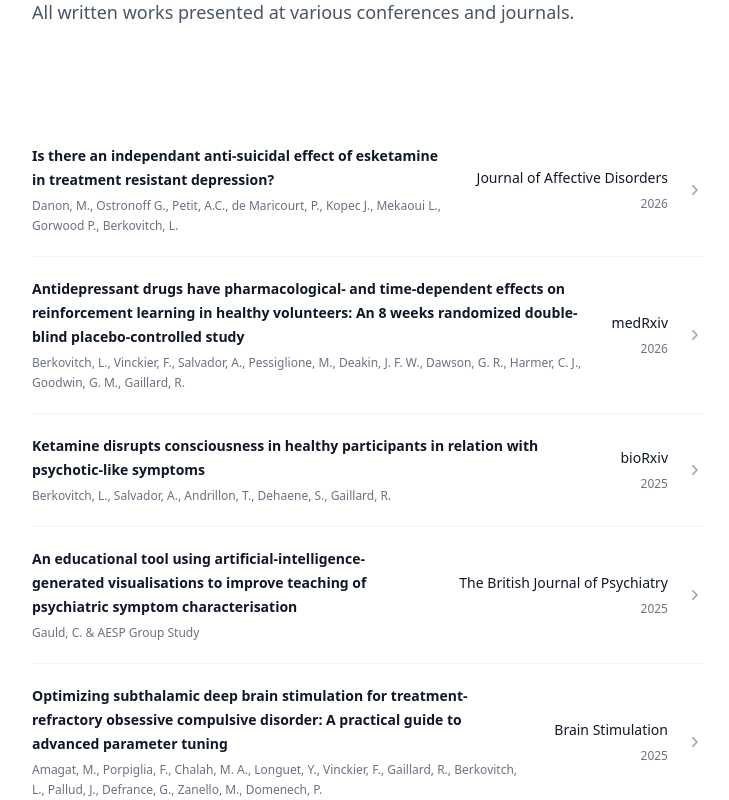
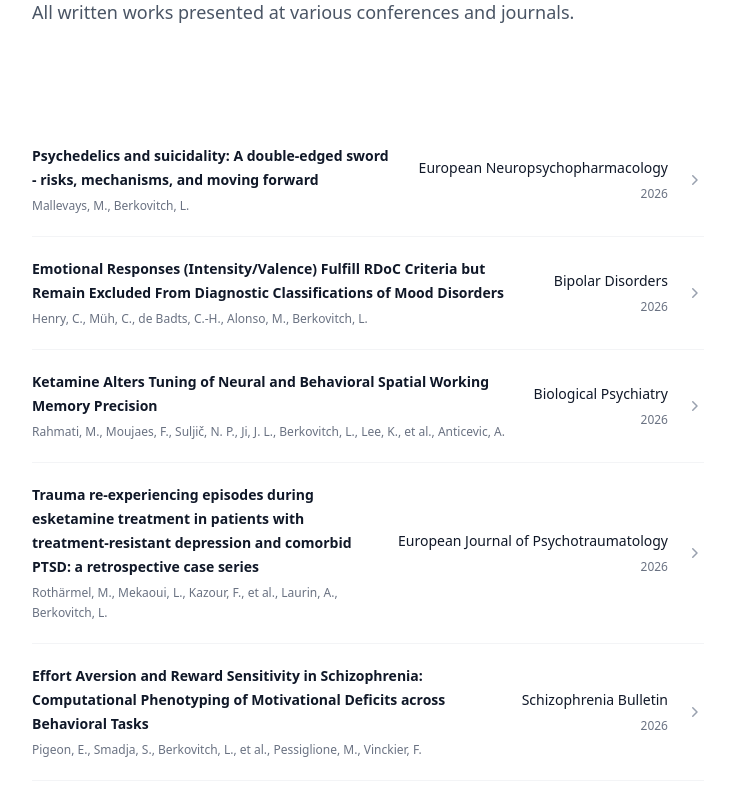
Before and after one commit to lucieberko/website, a Next.js app: page /en/publications in a window 1280 px wide. Shown: the part 1160-1960 px from the top of the page, without its empty margins (272-1001 px from the left). Built offline with nearby package versions, Linux system fonts and the light colour scheme.

Commit message:
update conf and publications

```diff
--- a/components/news.tsx
+++ b/components/news.tsx
@@ -3,7 +3,16 @@
 import { useTranslations } from 'next-intl';
 
 const posts = [
-
+  {
+    id: 4,
+    titleKey: 'pub4.title',
+    href: 'https://www.youtube.com/watch?v=W2W-c_OMGxU',
+    descriptionKey: 'pub4.description',
+    imageUrl: 'https://img.youtube.com/vi/W2W-c_OMGxU/maxresdefault.jpg',
+    date: '30 Sep 2026',
+    datetime: '2026-09-30',
+    categoryKey: 'pub4.category'
+  },
   {
     id: 1,
     titleKey: 'pub1.title',
@@ -52,7 +61,7 @@ export default function News() {
           </p>
         </div>
         <div className="mx-auto mt-16 grid max-w-2xl grid-cols-1 gap-x-8 gap-y-20 lg:mx-0 lg:max-w-none lg:grid-cols-3">
-          {posts.map((post) => (
+          {posts.slice(0, 3).map((post) => (
             <article key={post.id} className="flex flex-col items-start justify-between">
             <a
               href={post.href}
--- a/components/press.tsx
+++ b/components/press.tsx
@@ -4,6 +4,18 @@ import { ChevronRightIcon } from '@heroicons/react/20/solid';
 import { useTranslations } from 'next-intl';
 
 const featured = [
+  {
+    id: 4,
+    title: 'TEDxAgroParisTech : Psychedelics: Treatments of the Future',
+    titleEn: 'TEDxAgroParisTech: Psychedelics: Treatments of the Future',
+    href: 'https://www.youtube.com/watch?v=W2W-c_OMGxU',
+    descriptionKey: 'itw4.description',
+    imageUrl: 'https://img.youtube.com/vi/W2W-c_OMGxU/maxresdefault.jpg',
+    date: '2026',
+    datetime: '2026-09-30',
+    category: { title: 'TEDx', href: '#' },
+    location: 'TEDxAgroParisTech',
+  },
   {
     id: 1,
     title: 'Interview Paris Saclay Summit Le Crayon',
@@ -26,18 +38,6 @@ const featured = [
     date: '2026',
     datetime: '2026',
     category: { title: 'We Demain', href: '#' },
-    location: 'Paris',
-  },
-  {
-    id: 3,
-    title: 'Cairn : Psychédéliques : du bad trip aux miracles thérapeutiques',
-    titleEn: 'Cairn: Psychedelics: From Bad Trips to Therapeutic Miracles',
-    href: 'https://stm.cairn.info/rencontre-psychedelique-du-bad-trip-aux-miracles-therapeutiques',
-    descriptionKey: 'itw3.description',
-    imageUrl: '/Cairn.png',
-    date: '2026',
-    datetime: '2026',
-    category: { title: 'Cairn', href: '#' },
     location: 'Paris',
   },
 ]
@@ -173,6 +173,26 @@ const press = [
     category: { title: 'press', subcategory: 'Mediapart' },
   },
 
+  // Presse papier - Mediapart (nouveau)
+  {
+    id: 41,
+    title: 'Soigner son bad trip : les nouvelles frontières de la psychiatrie',
+    href: 'https://www.mediapart.fr/journal/france/210926/soigner-son-bad-trip-les-nouvelles-frontieres-de-la-psychiatrie',
+    dateKey: 'dates.item41',
+    datetime: '2026-09-21',
+    category: { title: 'press', subcategory: 'Mediapart' },
+  },
+
+  // Presse papier - RFI
+  {
+    id: 37,
+    title: 'Des champignons en psychiatrie : la psilocybine entre promesses thérapeutiques et prudence médicale',
+    href: 'https://www.rfi.fr/fr/science/20260118-des-champignons-en-psychiatrie-la-psilocybine-entre-promesses-th%C3%A9rapeutiques-et-prudence-m%C3%A9dicale',
+    dateKey: 'dates.item37',
+    datetime: '2026-01-18',
+    category: { title: 'press', subcategory: 'RFI' },
+  },
+
   // Presse papier - France 24
   {
     id: 9,
@@ -247,6 +267,15 @@ const press = [
     category: { title: 'radio', subcategory: 'France Culture' },
   },
 
+  {
+    id: 43,
+    title: 'Avec sciences : La psilocybine, un psychédélique alignerait l\'activité cérébrale sur le contexte extérieur',
+    href: 'https://www.radiofrance.fr/franceculture/podcasts/avec-sciences/la-psilocybine-un-psychedelique-alignerait-l-activite-cerebrale-sur-le-contexte-exterieur-3439236',
+    dateKey: 'dates.item43',
+    datetime: '2026-09-02',
+    category: { title: 'radio', subcategory: 'France Culture' },
+  },
+
   // Radio - RFI
   {
     id: 17,
@@ -293,6 +322,34 @@ const press = [
     dateKey: 'dates.item21',
     datetime: '2024-12-20',
     category: { title: 'scientificMagazines', subcategory: 'Le Quotidien du Médecin' },
+  },
+
+  // Magazines scientifiques - Cerveau&Psycho (nouveaux)
+  {
+    id: 39,
+    title: 'Lucie Berkovitch : « Les psychédéliques sont une révolution dans le traitement de la dépression »',
+    href: 'https://www.cerveauetpsycho.fr/sd/psychiatrie/lucie-berkovitch-les-psychedeliques-sont-une-revolution-dans-le-traitement-de-la-depression-28874.php',
+    dateKey: 'dates.item39',
+    datetime: '2026-03-05',
+    category: { title: 'scientificMagazines', subcategory: 'Cerveau&Psycho' },
+  },
+  {
+    id: 40,
+    title: 'Dépression : les nouveaux traitements qui pourraient changer la donne',
+    href: 'https://www.cerveauetpsycho.fr/sd/Psychopharmacologie/depression-les-nouveaux-traitements-qui-pourraient-changer-la-donne-29656.php',
+    dateKey: 'dates.item40',
+    datetime: '2026-10-12',
+    category: { title: 'scientificMagazines', subcategory: 'Cerveau&Psycho' },
+  },
+
+  // Magazines scientifiques - Science & Vie
+  {
+    id: 38,
+    title: 'Les champignons psychédéliques pourraient arriver bientôt en pharmacie, et ils promettent de bousculer la psychiatrie',
+    href: 'https://www.science-et-vie.com/corps-et-sante/les-champignons-psychedeliques-pourraient-arriver-bientot-en-pharmacie-et-ils-promettent-de-bousculer-la-psychiatrie-246559.html',
+    dateKey: 'dates.item38',
+    datetime: '2026-06-26',
+    category: { title: 'scientificMagazines', subcategory: 'Science & Vie' },
   },
 
   // Podcasts - BBC Radio 4
@@ -345,6 +402,16 @@ const press = [
     category: { title: 'podcasts', subcategory: 'Le Labo des Savoirs' },
   },
 
+  // Podcasts - Braincast (Cerveau&Psycho)
+  {
+    id: 42,
+    title: 'Braincast 24 : Soigner avec les psychédéliques',
+    href: 'https://www.cerveauetpsycho.fr/sr/braincast/braincast-24-soigner-avec-les-psychedeliques-avec-lucie-berkovitch-28953.php',
+    dateKey: 'dates.item42',
+    datetime: '2026-03-17',
+    category: { title: 'podcasts', subcategory: 'Braincast (Cerveau&Psycho)' },
+  },
+
   // Vidéos - Canal +
   {
     id: 27,
@@ -373,6 +440,32 @@ const press = [
     dateKey: 'dates.item29',
     datetime: '2025-01-06',
     category: { title: 'videos', subcategory: 'Le Blob' },
+  },
+
+  // Vidéos - TEDx, Mieux, Paris-Saclay Summit (nouveaux)
+  {
+    id: 34,
+    title: 'TEDxAgroParisTech : Psychedelics: Treatments of the Future',
+    href: 'https://www.youtube.com/watch?v=W2W-c_OMGxU',
+    dateKey: 'dates.item34',
+    datetime: '2026-09-30',
+    category: { title: 'videos', subcategory: 'TEDx' },
+  },
+  {
+    id: 35,
+    title: 'Mieux : émission MIND (saison 2, épisode 2)',
+    href: 'https://www.youtube.com/watch?v=E2Tt5BaPVdA',
+    dateKey: 'dates.item35',
+    datetime: '2026-09-22',
+    category: { title: 'videos', subcategory: 'Mieux' },
+  },
+  {
+    id: 36,
+    title: 'Paris-Saclay Summit : Dépression : les promesses des psychédéliques',
+    href: 'https://www.youtube.com/watch?v=sjWvdIqL2wE',
+    dateKey: 'dates.item36',
+    datetime: '2026-03-01',
+    category: { title: 'videos', subcategory: 'Le Point' },
   },
 
   // Événements grand public
@@ -435,9 +528,12 @@ export default function Press() {
     'publicEvents',
   ];
 
+  // Tri du plus récent au plus ancien (les sous-catégories sont ordonnées selon leur article le plus récent)
+  const sortedPress = [...press].sort((a, b) => b.datetime.localeCompare(a.datetime));
+
   const groupedByCategory = categories.map(category => ({
     category,
-    items: press.filter(item => item.category.title === category),
+    items: sortedPress.filter(item => item.category.title === category),
   })).filter(group => group.items.length > 0);
 
   // Grouper par sous-catégorie au sein de chaque catégorie
--- a/components/publications.tsx
+++ b/components/publications.tsx
@@ -104,6 +104,49 @@ export function Featured() {
 }
 
 const publications = [
+  {
+    title: 'Psychedelics and suicidality: A double-edged sword - risks, mechanisms, and moving forward',
+    authors: 'Mallevays, M., Berkovitch, L.',
+    journal: 'European Neuropsychopharmacology',
+    href: 'https://doi.org/10.1016/j.euroneuro.2026.113878',
+    date: '2026',
+  },
+  {
+    title: 'Emotional Responses (Intensity/Valence) Fulfill RDoC Criteria but Remain Excluded From Diagnostic Classifications of Mood Disorders',
+    authors: 'Henry, C., Müh, C., de Badts, C.-H., Alonso, M., Berkovitch, L.',
+    journal: 'Bipolar Disorders',
+    href: 'https://doi.org/10.1111/bdi.70182',
+    date: '2026',
+  },
+  {
+    title: 'Ketamine Alters Tuning of Neural and Behavioral Spatial Working Memory Precision',
+    authors: 'Rahmati, M., Moujaes, F., Suljič, N. P., Ji, J. L., Berkovitch, L., Lee, K., et al., Anticevic, A.',
+    journal: 'Biological Psychiatry',
+    href: 'https://www.sciencedirect.com/science/article/pii/S0006322326015751',
+    date: '2026',
+  },
+  {
+    title: 'Trauma re-experiencing episodes during esketamine treatment in patients with treatment-resistant depression and comorbid PTSD: a retrospective case series',
+    authors: 'Rothärmel, M., Mekaoui, L., Kazour, F., et al., Laurin, A., Berkovitch, L.',
+    journal: 'European Journal of Psychotraumatology',
+    href: 'https://doi.org/10.1080/20008066.2025.2609425',
+    date: '2026',
+  },
+  {
+    title: 'Effort Aversion and Reward Sensitivity in Schizophrenia: Computational Phenotyping of Motivational Deficits across Behavioral Tasks',
+    authors: 'Pigeon, E., Smadja, S., Berkovitch, L., et al., Pessiglione, M., Vinckier, F.',
+    journal: 'Schizophrenia Bulletin',
+    href: 'https://doi.org/10.1093/schbul/sbaf252',
+    date: '2026',
+  },
+  // TODO : L'Encéphale 2026 — titre et auteurs à compléter, puis décommenter
+  // {
+  //   title: '...',
+  //   authors: '...',
+  //   journal: "L'Encéphale",
+  //   href: 'https://www.sciencedirect.com/science/article/abs/pii/S0013700626001867',
+  //   date: '2026',
+  // },
   {
     title: 'Is there an independant anti-suicidal effect of esketamine in treatment resistant depression?',
     authors: 'Danon, M., Ostronoff G., Petit, A.C., de Maricourt, P., Kopec J., Mekaoui L., Gorwood P., Berkovitch, L.',
@@ -312,6 +355,11 @@ const publications = [
 export function Publications() {
   const t = useTranslations('PublicationsPage.all');
 
+  // Tri du plus récent au plus ancien (tri stable : l'ordre est conservé au sein d'une même année)
+  const sortedPublications = [...publications].sort(
+    (a, b) => Number(b.date) - Number(a.date)
+  );
+
   return (
     <>
       <div className="mx-auto max-w-7xl px-6 lg:px-8 mb-16">
@@ -325,8 +373,8 @@ export function Publications() {
         <div className="mx-auto max-w-2xl">
 
           <ul role="list" className="divide-y divide-gray-100">
-            {publications.map((publication) => (
-              <li key={publication.title} className="relative flex justify-between gap-x-6 py-5">
+            {sortedPublications.map((publication, index) => (
+              <li key={`${index}-${publication.title}`} className="relative flex justify-between gap-x-6 py-5">
                 <div className="flex min-w-0 gap-x-4">
                   <div className="min-w-0 flex-auto">
                     <p className="text-sm/6 font-semibold text-gray-900">
--- a/messages/en.json
+++ b/messages/en.json
@@ -44,7 +44,12 @@
         "title": "Tribune : Avant de mourir, peut-on mieux vivre ? Pour un accès compassionnel aux psychédéliques en fin de vie",
         "description": "In this tribune, we advocate for compassionate access to psychedelics in end-of-life contexts (in French).",
         "category" : "Tribune Le Monde"
-      }
+      },
+    "pub4": {
+      "title": "TEDxAgroParisTech: Psychedelics: Treatments of the Future",
+      "description": "TEDx talk on research advances and the emerging role of psychedelics in treating certain mental disorders.",
+      "category": "TEDx talk"
+    }
     }
   },
   "ContactPage": {
@@ -66,7 +71,10 @@
       },
       "itw3": {
         "description": "An in-depth interview on psychedelics, their history, and the current state of research."
-      }
+      },
+    "itw4": {
+      "description": "TEDx talk on advances in psychedelic research and their place in the medicine of tomorrow."
+    }
     },
     "title": "Non-academic\ncommunications",
     "subtitle": "Find some of my participations in the media and press.",
@@ -112,7 +120,17 @@
       "item30": "2024",
       "item31": "2023",
       "item32": "Mar 10, 2025",
-      "item33": "Nov 27, 2025"
+      "item33": "Nov 27, 2025",
+      "item34": "Sep 30, 2026",
+      "item35": "Sep 22, 2026",
+      "item36": "Mar 01, 2026",
+      "item37": "Jan 18, 2026",
+      "item38": "Jun 26, 2026",
+      "item39": "Mar 05, 2026",
+      "item40": "Oct 12, 2026",
+      "item41": "Sep 21, 2026",
+      "item42": "Mar 17, 2026",
+      "item43": "Sep 02, 2026"
     }
   },
   "PublicationsPage": {
```
Also changed, not shown: messages/fr.json (+21 -3 lines), 1 other file (tests, documents, lock files or other folders).
